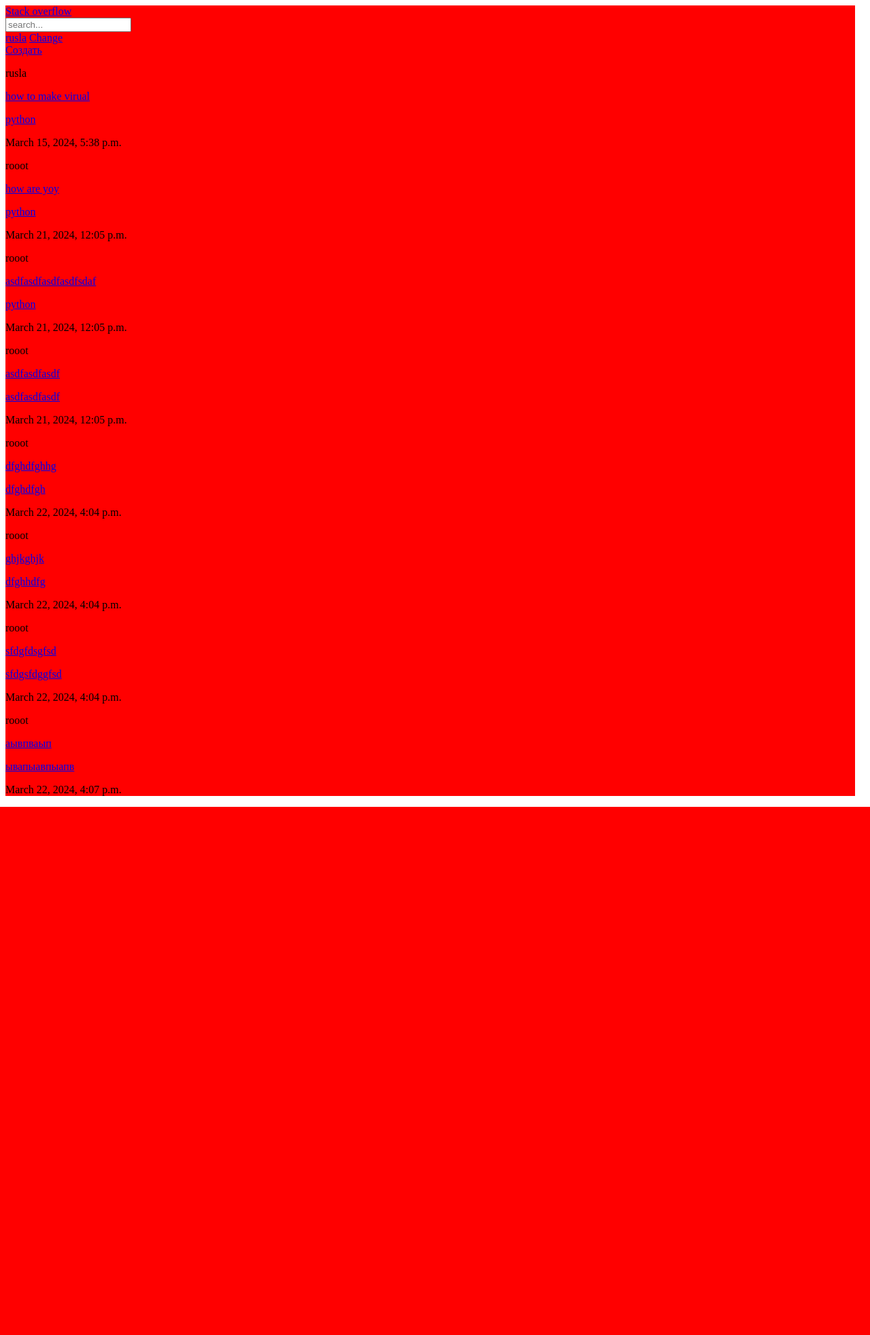
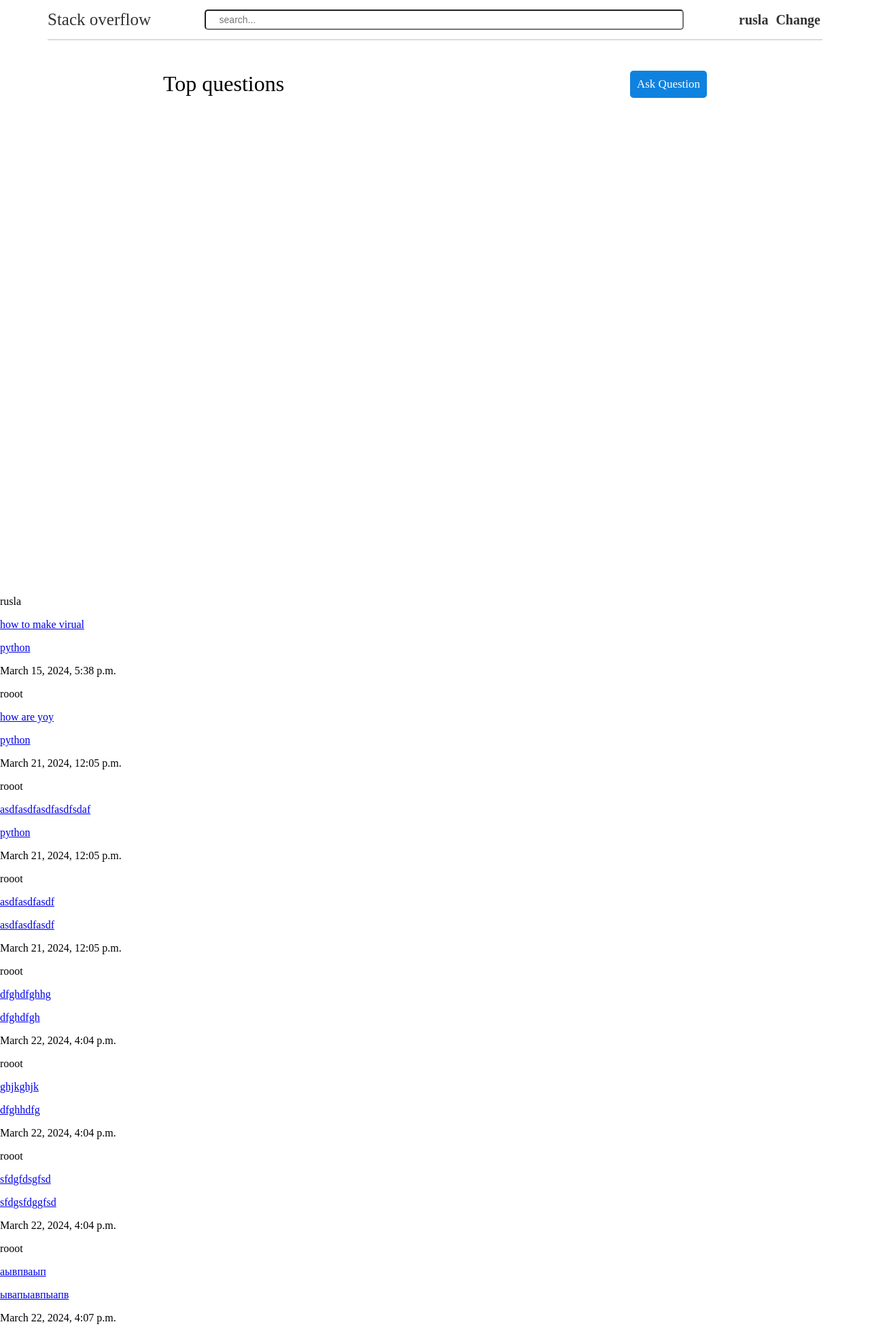
Before and after one commit to ruslanrzaevv/stackvoerflow, a Django app: page / in a window 1280 px wide. Shown: the whole page at 68% size. Before the commit the page ends 1187 px from the top, so only its background shows below. Run offline with Django 5.2, Linux system fonts and the light colour scheme; a user stored in the database is signed in; data comes from the database, SQL or seed files in the repository; both versions use the stored data as it was after the commit; parts of the project's set-up code (start-up, migrations or seed data) failed here and were passed over.

Commit message:
added js

```diff
--- a/app/settings.py
+++ b/app/settings.py
@@ -96,10 +96,7 @@ AUTH_USER_MODEL = 'users.User'
 
 
 STATIC_URL = 'static/'
-STATICFILES = [
-    BASE_DIR / 'static/',
-]
-
+STATICFILES_DIRS = [BASE_DIR / 'static']
 MEDIA_ROOT = BASE_DIR / 'media'
 MEDIA_URL = 'media/'
 
--- a/static/questions/css/style.css
+++ b/static/questions/css/style.css
@@ -1,4 +1,115 @@
-.container{
-    width: 1250px;
-    background-color: red;
+ body{
+    margin: 0;
 }
+
+*,
+*:before,
+*:after{
+    box-sizing: border-box;
+}
+
+.container {
+    width: 100;
+    max-width: 1170px;
+    padding: 0 15px;
+    margin: 0 auto;
+}
+
+
+.header{
+    width: 100%;
+    position: absolute;
+    top: 0;
+    left: 0;
+    right: 0;
+    z-index: 1000;
+}
+
+.header__inner{
+    display: flex;
+    justify-content: space-between;
+    align-items: center;
+    padding: 14px 0;
+    margin: 0;
+    border-bottom: 1px solid #bfbfbf;
+}
+
+.header__logo {
+    font-size: 25px;
+    text-decoration: none;
+    color: #333;
+    transition: opacity .1s linear;
+}
+
+.header__logo:hover {
+    opacity: 1;
+    color: #b8b8b8;
+    transition: opacity .1s linear;
+}
+
+
+.nav{
+    font-size: 20px;
+    font-weight: 700;
+}
+
+.nav__link {
+    color: #333;
+    padding-top: 11px;
+    padding-bottom: 17px;
+    padding-left: 3px;
+    padding-right: 3px;
+    background-color: #fff;
+    text-decoration: none;
+}
+
+.nav__link:hover {
+    opacity: 1;
+    border-radius: 5px;
+    width: 150px;
+    height: 50px;
+    background-color: #e8e8e8;
+    transition: opacity .1s linear;
+}
+
+.header__input{
+    padding-top: 5px;
+    padding-right: 500px;
+    padding-bottom: 5px;
+    border-radius: 5px;
+    padding-left: 20px;
+    font-size: 14px;
+}
+
+.intro{
+    height: 100vh;
+    margin-top: 60px;
+
+    position: relative;
+}
+
+.intro__inner{
+    display: flex;
+    justify-content: space-between;
+    padding: 13px 0;
+    margin: 0 170px;
+    align-items: center ;
+}
+
+.intro__title{
+    font-size: 32px;
+}
+
+.intro_link{
+    text-decoration: none;
+    font-size: 17px;
+    color: #fff;
+    padding: 10px;
+    background-color: rgb(15, 130, 223);
+    border-radius: 5px;
+}
+
+.intro_link:hover{
+    background-color: rgb(0, 83, 150);
+    transition: opasity .5s linear;
+}
--- /dev/null
+++ b/static/questions/js/app.js
@@ -0,0 +1,15 @@
+$(function(){
+    let header = $('#header');
+    let scrollPos = $(window).scrollTop();
+    let intro = $('#intro'); // Добавлено определение переменной intro
+    let introH = intro.innerHeight(); // Исправлено определение высоты элемента
+
+    $(window).on('scroll load', function (){
+        scrollPos = $(this).scrollTop();
+        if (scrollPos > introH) {
+            header.addClass('fixed');
+        } else {
+            header.removeClass('fixed');
+        }
+    });
+});
--- a/templates/base.html
+++ b/templates/base.html
@@ -7,6 +7,7 @@
     <title>Stack Overflow</title>
     {{ form.media }}
 <link rel="stylesheet" href="{% static 'questions/css/style.css' %}">
+<script src="https://cdnjs.cloudflare.com/ajax/libs/jquery/3.7.1/jquery.min.js"></script>
 
 </head>
 <body>
@@ -16,10 +17,10 @@
     </style>
 
 
-    <header class="header">
+    <header class="header" id="header">
         <div class="container">
+            <div class="header__inner">
 
-            <div class="header__inner">
                 <a class="header__logo" href="{% url 'index' %}">Stack overflow</a>
                 <form action=".">
                 <input class="header__input" type="text" placeholder="search...">
@@ -39,17 +40,12 @@
     </header>
 
     <main>
-        <div class="content">
-            <div class="container">
-                <div class="content__inner">
-                    {% block main %}
-                    {% endblock %}
-                </div>
-            </div>
-        </div>
+        {% block main %}
+        {% endblock %}
     </main>
 
     <footer>
     </footer>
+    <script src="{% static 'questions/js/app.js' %}"></script>
 </body>
 </html>
--- a/templates/questions/index.html
+++ b/templates/questions/index.html
@@ -1,13 +1,20 @@
 {% extends 'base.html' %}
 
 {% block main %}
-{% if request.user.is_authenticated %}
-<a href="{% url 'add_question' %}">Создать</a>
-{% else %}
-<a href="#">Log in</a>
-<a href="#">Sign in</a>
-{% endif %}
 
+<div class="intro" id="intro">
+    <div class="container">
+        <div class="intro__inner">
+            <p class="intro__title">Top questions</p>
+            {% if request.user.is_authenticated %}
+            <a class="intro_link" href="{% url 'add_question' %}">Ask Question</a>
+            {% else %}
+            <a class="intro__link" href="#">Log in</a>
+            <a class="intro__link" href="#">Sign in</a>
+            {% endif %}
+        </div>
+    </div>
+</div>
 
 
 {% for q in questions %}
@@ -22,3 +29,43 @@
 <p>{{ q.created_at }}</p>
 {% endfor %}
 {% endblock %}
+
+
+
+вмсвыпавпиаывлр
+ыавлпдрыапдлрыаполд
+ыаоплждыавподлыавпо
+ыщоваплдвыаопдлыа
+пывалопыалвоп
+ываоплдыавпдлыавп
+ыавопдлаывподыпалв
+ываопдлыавопдлаывоы
+ыаоплываоплдыапво
+ыоалпоаыдвлпожы
+\ыапоаывпоыавпдолыап
+авплдоаывпдлыоавп
+ыавполыавопдлыавпо
+авоплыовапджылпав
+ыавлпоывадлпоыаждвп\
+
+ылдавпоаыдвлпоыавпждл
+вапджлоыавпдлопыа
+ыовалдпоыавпджлоы
+ваыдлпоаывдпло
+ыавлдпоыавдпло
+ыаполдыаопд
+ывдлапыоавлп
+ываплоыавпдлоыап
+ываопдывалпо
+ываполдывапджолвыап
+аыдплпоыадпжло
+ыавдлпоыдавлпо
+ыавпдлоыавпдлопыа
+ываплоыдлавпо
+ывапдлоыадвпло
+ывапджлоыавпдлоыавдлаыпво
+ывалопдлаывоадывлподлав ып
+выалпоылдавоадылпвопаыдол
+аоывпдлыаводлваыоплдапвыодлаопадлааааааааааааааааааааааааааааааааааааааааааааааааааааааааааааааааааааааааааааааааааааааааааааааааааааааааааааааааааааааааааааааа
+воалдфыаыыыыаыаыаыаыаыаыааааа\
+фывлдподлфавжподлавыо
--- a/templates/questions/question_detail.html
+++ b/templates/questions/question_detail.html
@@ -4,7 +4,7 @@
 <p>{{ question.title }}</p>
 <p>{{ question.body|safe }}</p>
 
-+
+
 <form action="{% url 'add_answer' question.pk %}" method="post">
     {% csrf_token %}
     {{ form }}
```
Also changed, not shown: db.sqlite3.
